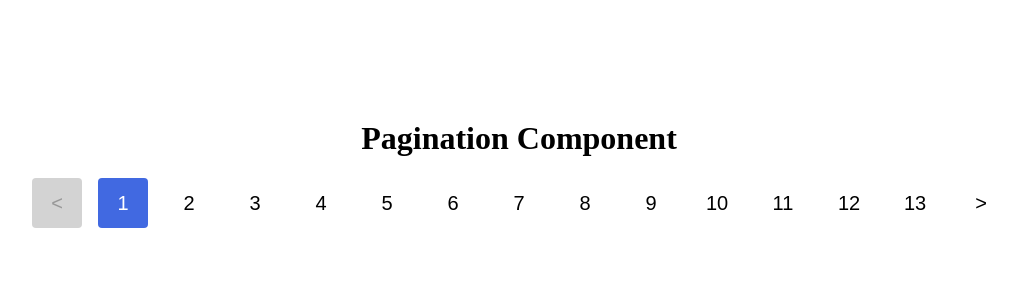
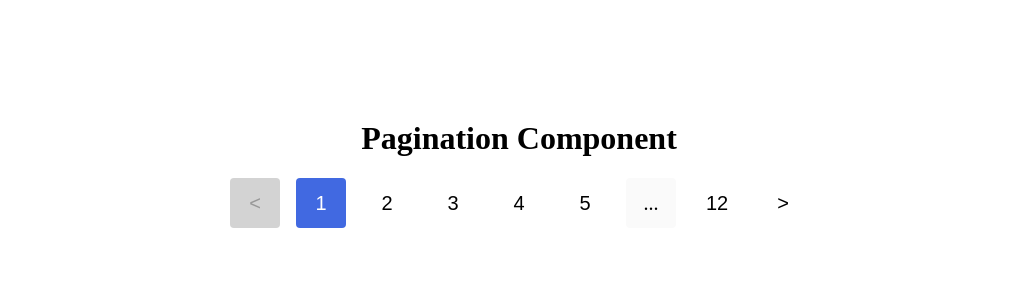
Before and after one commit to ohmy04180/Component-Develop, a Nuxt app in the folder component-ui/: page / in a window 1280 px wide. Shown: the top 300 px of the page, without its empty margins (121-1138 px from the left). Built offline with nearby package versions, Linux system fonts and the light colour scheme.

Commit message:
[FAB2023-541] feat: Pagination 2차 개발

```diff
--- a/component-ui/components/Pagination.vue
+++ b/component-ui/components/Pagination.vue
@@ -9,7 +9,11 @@
 			<
 		</button>
 		<ul v-if="paginationTotalCount <= 7" class="pagination-list">
-			<li class="pagination-item" v-for="(item, index) in paginationList" :key="index">
+			<li
+				class="pagination-item"
+				v-for="(item, index) in paginationList"
+				:key="index"
+			>
 				<button
 					type="button"
 					class="pagination-button"
@@ -28,12 +32,28 @@
 					@click="movePage(paginationList[0])"
 					:class="paginationList[0] === currentPage ? 'is-active' : ''"
 					key="0"
-
 				>
-					{{ paginationList[0]}}
+					{{ paginationList[0] }}
 				</button>
 			</li>
-			<li class="pagination-item" v-for="(item, index) in paginationList.slice(1, -1)" :key="index">
+			<li class="pagination-item">
+				<span class="ellipsis" v-if="currentPage > 4">...</span>
+				<button
+					v-else
+					type="button"
+					class="pagination-button"
+					@click="movePage(paginationList[1])"
+					:class="paginationList[1] === currentPage ? 'is-active' : ''"
+					key="0"
+				>
+					{{ paginationList[1] }}
+				</button>
+			</li>
+			<li
+				class="pagination-item"
+				v-for="(item, index) in calculatedPaginationList"
+				:key="index"
+			>
 				<button
 					type="button"
 					class="pagination-button"
@@ -44,14 +64,37 @@
 				</button>
 			</li>
 			<li class="pagination-item">
+        <span class="ellipsis" v-if="paginationTotalCount - currentPage > 3"
+				>...</span
+				>
+				<button
+					v-else
+					type="button"
+					class="pagination-button"
+					@click="movePage(paginationList[paginationTotalCount - 2])"
+					:class="
+            paginationList[paginationTotalCount - 2] === currentPage
+              ? 'is-active'
+              : ''
+          "
+					:key="paginationTotalCount - 1"
+				>
+					{{ paginationList[paginationTotalCount - 2] }}
+				</button>
+			</li>
+			<li class="pagination-item">
 				<button
 					type="button"
 					class="pagination-button"
-					@click="movePage(paginationList[paginationTotalCount-1])"
-					:class="paginationList[paginationTotalCount-1] === currentPage ? 'is-active' : ''"
-					:key="paginationTotalCount-1"
+					@click="movePage(paginationList[paginationTotalCount - 1])"
+					:class="
+            paginationList[paginationTotalCount - 1] === currentPage
+              ? 'is-active'
+              : ''
+          "
+					:key="paginationTotalCount - 1"
 				>
-					{{ paginationList[paginationTotalCount-1]}}
+					{{ paginationList[paginationTotalCount - 1] }}
 				</button>
 			</li>
 		</ul>
@@ -83,18 +126,34 @@ const props = defineProps({
 		default: 1
 	}
 });
-
 const emit = defineEmits(["change"]);
 
 //	DATA
 const paginationTotalCount = ref<Number>(Math.ceil(props.totalCount / props.perPage));
 const currentPage = ref<Number>(props.currentPage);
 const paginationList = ref(Array.from({length: paginationTotalCount.value}, (_, i) => i + 1));
+const calculatedPaginationList = ref<Array<number>>(
+	[...paginationList.value].slice(2, 5)
+);
 
 //	METHODS
 function movePage(page: number): void {
 	currentPage.value = page;
 	emit("change", page);
+
+	if (Number(paginationTotalCount.value) >= 8 && page > 3) {
+		checkMultiPagination(page);
+	}
+}
+
+function checkMultiPagination(page: number) {
+	if (page < Number(paginationList.value.at(-3))) {
+		calculatedPaginationList.value = calculatedPaginationList.value.map(
+			(num, index) => {
+				return page - 1 + index;
+			}
+		);
+	}
 }
 
 </script>
@@ -125,6 +184,19 @@ function movePage(page: number): void {
 	cursor: pointer;
 }
 
+.ellipsis {
+	display: flex;
+	align-items: center;
+	justify-content: center;
+	width: 50px;
+	height: 50px;
+	background-color: #fafafa;
+	border: none;
+	border-radius: 4px;
+	font-size: 20px;
+	cursor: default;
+}
+
 .pagination-button.is-active {
 	background-color: royalblue;
 	color: #fff;
--- a/component-ui/pages/index.vue
+++ b/component-ui/pages/index.vue
@@ -82,11 +82,6 @@ const postList: object[] = [
 	{title: "Title5"},
 	{title: "Title6"},
 	{title: "Title7"},
-	{title: "Title8"},
-	{title: "Title9"},
-	{title: "Title10"},
-	{title: "Title11"},
-	{title: "Title12"},
 	{title: "Title13"},
 	{title: "Title14"},
 	{title: "Title15"},
@@ -94,27 +89,25 @@ const postList: object[] = [
 	{title: "Title17"},
 	{title: "Title18"},
 	{title: "Title"},
-	{title: "Title20"},
 	{title: "Title"},
 	{title: "Title"},
 	{title: "Title"},
 	{title: "Title"},
-	{title: "Title25"},
 	{title: "Title"},
 	{title: "Title"},
-	{title: "Title"},
-	{title: "Title"},
-	{title: "Title30"},
-	{title: "Title"},
-	{title: "Title"},
-	{title: "Title"},
-	{title: "Title"},
-	{title: "Title35"},
-	{title: "Title"},
-	{title: "Title"},
-	{title: "Title"},
-	{title: "Title"},
-	{title: "Title40"},
+	{title: "Title1"},
+	{title: "Title2"},
+	{title: "Title3"},
+	{title: "Title4"},
+	{title: "Title5"},
+	{title: "Title6"},
+	{title: "Title7"},
+	{title: "Title13"},
+	{title: "Title14"},
+	{title: "Title15"},
+	{title: "Title16"},
+	{title: "Title17"},
+	{title: "Title18"},
 	{title: "Title"},
 	{title: "Title"},
 	{title: "Title"},
@@ -122,20 +115,19 @@ const postList: object[] = [
 	{title: "Title"},
 	{title: "Title"},
 	{title: "Title"},
-	{title: "Title"},
-	{title: "Title"},
-	{title: "Title"},
-	{title: "Title"},
-	{title: "Title"},
-	{title: "Title"},
-	{title: "Title"},
-	{title: "Title"},
-	{title: "Title"},
-	{title: "Title"},
-	{title: "Title"},
-	{title: "Title"},
-	{title: "Title"},
-	{title: "Title"},
+	{title: "Title1"},
+	{title: "Title2"},
+	{title: "Title3"},
+	{title: "Title4"},
+	{title: "Title5"},
+	{title: "Title6"},
+	{title: "Title7"},
+	{title: "Title13"},
+	{title: "Title14"},
+	{title: "Title15"},
+	{title: "Title16"},
+	{title: "Title17"},
+	{title: "Title18"},
 	{title: "Title"}
 ];
 const totalCount: number = postList.length;
```
